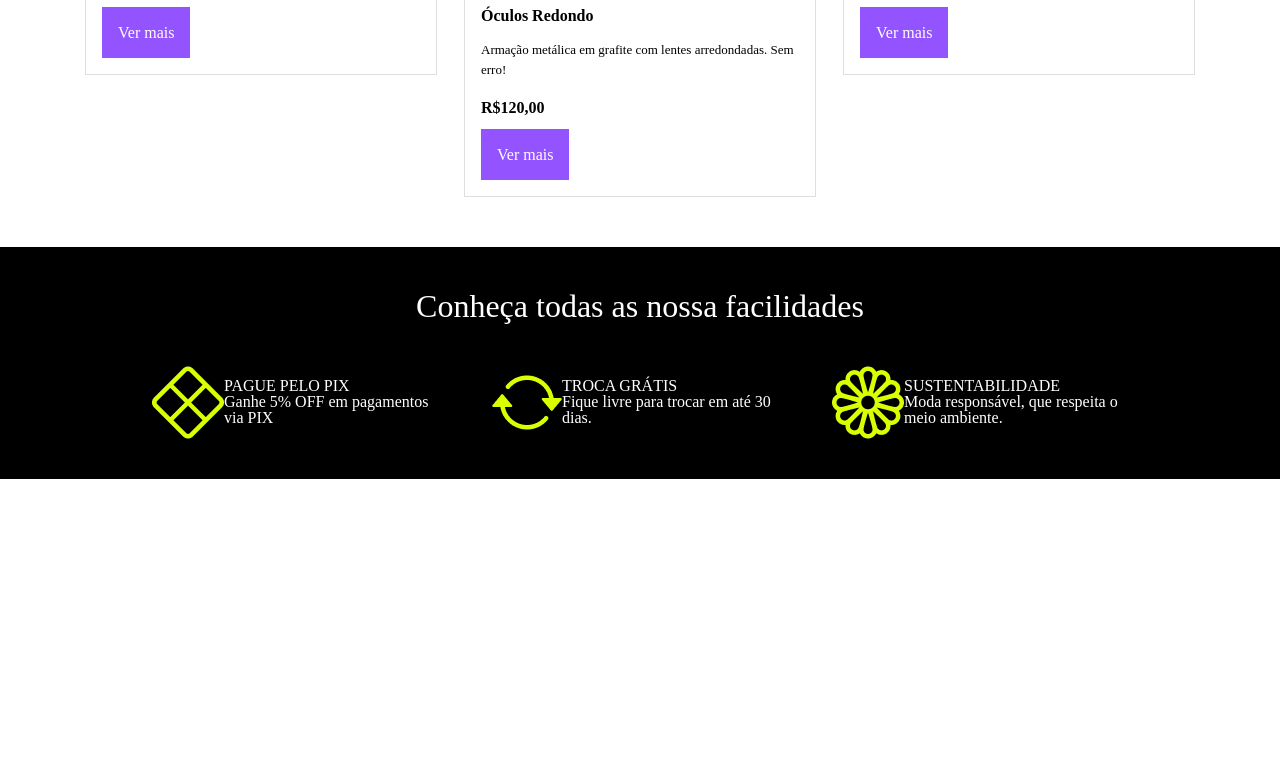
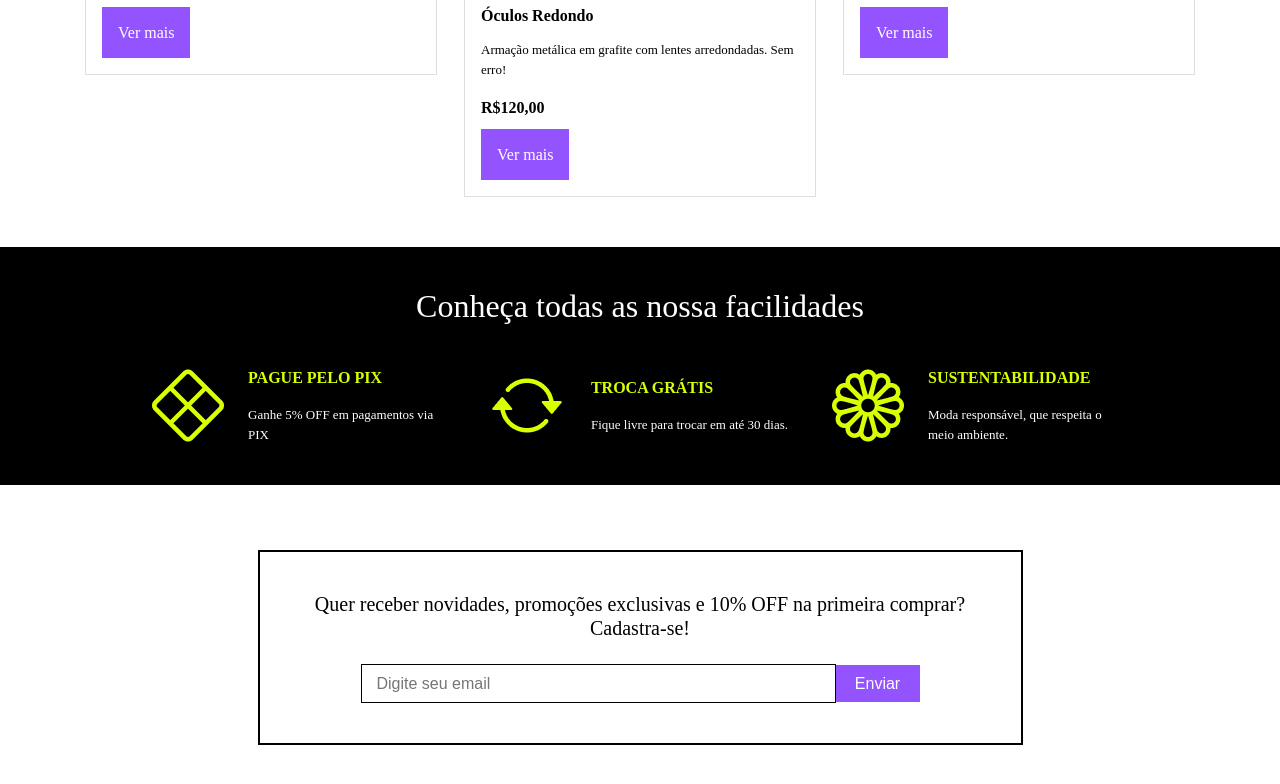
Before and after one commit to LuanRF115/meteora, a plain HTML site: page index.html in a window 1280 px wide. Shown: the part 1936-2720 px from the top of the page. Before the commit the page ends 2415 px from the top, so only its background shows below. Drawn offline with Linux system fonts and the light colour scheme.

Commit message:
incluindo opção de promoções
promoções

```diff
--- a/index.html
+++ b/index.html
@@ -151,6 +151,14 @@
 
         </div>
     </div>
+    <div class="promocoes">
+        <h3 class="titulo-promocoes">Quer receber novidades, promoções exclusivas e
+        10% OFF na primeira comprar? Cadastra-se!</h3>
+        <form class="formulario-promocoes">
+            <input type="text" class="campo-promocoes" placeholder="Digite seu email">
+            <button type="button" class="botao-promocoes">Enviar</button>
+        </form>
+    </div>
 
     <script src="app.js"></script>
 </body>
--- a/style.css
+++ b/style.css
@@ -246,3 +246,67 @@ table {
     align-items: center;
     width: 296px;
 }
+
+.informacoes-icone{
+    margin-left: 24px;
+}
+
+.titulo-icone{
+    margin-bottom: 16px;
+    font-weight: bold;
+    color: #daff01;
+    line-height: 23px;
+    font-size: 16px;
+}
+
+.texto-icone{
+    font-size: 13px;
+    line-height: 20px;
+    font-weight: 300;
+}
+
+.promocoes{
+    width: 729px;
+    border: 2px solid;
+    margin: 65px auto;
+    padding: 40px 16px;
+}
+
+.titulo-promocoes{
+    font-size: 20px;
+    line-height: 24px;
+    text-align: center;
+    margin-bottom: 24px;
+}
+
+.formulario-promocoes{
+    display: flex;
+    align-items: center;
+    justify-content: center;
+}
+
+.campo-promocoes{
+    font-size: 16px;
+    line-height: 23px;
+    padding-top: 7px;
+    padding-bottom: 7px;
+    padding-left: 15px;
+    border: 1px solid;
+    border-radius: 0;
+    width: 456px;
+}
+
+.botao-promocoes{
+    border: 1px solid #9353FF;
+    border: 0;
+    background-color: #9353FF;
+    color: #fff;
+    font-size: 16px;
+    font-weight: 500;
+    line-height: 19px;
+    padding-top: 9px;
+    padding-bottom: 9px;
+    width: 84px;
+    text-align: center;
+
+}
```
